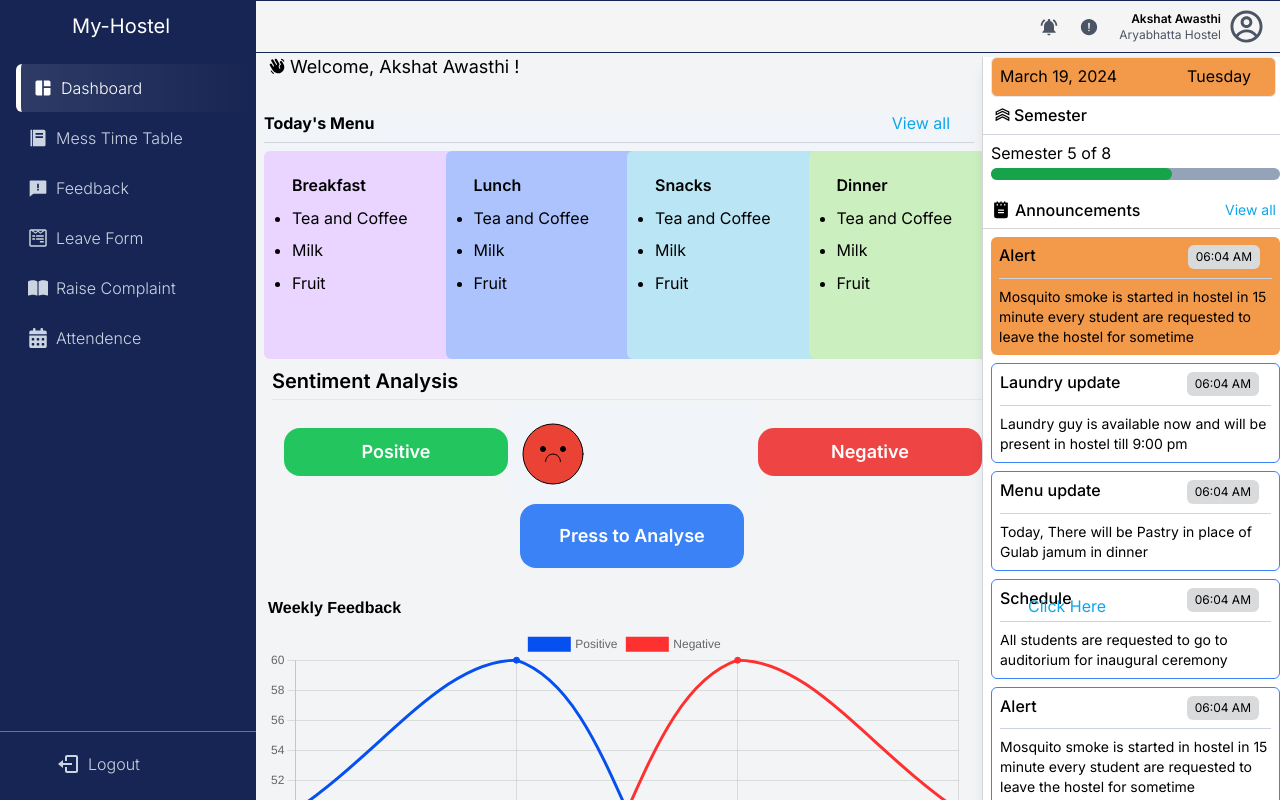
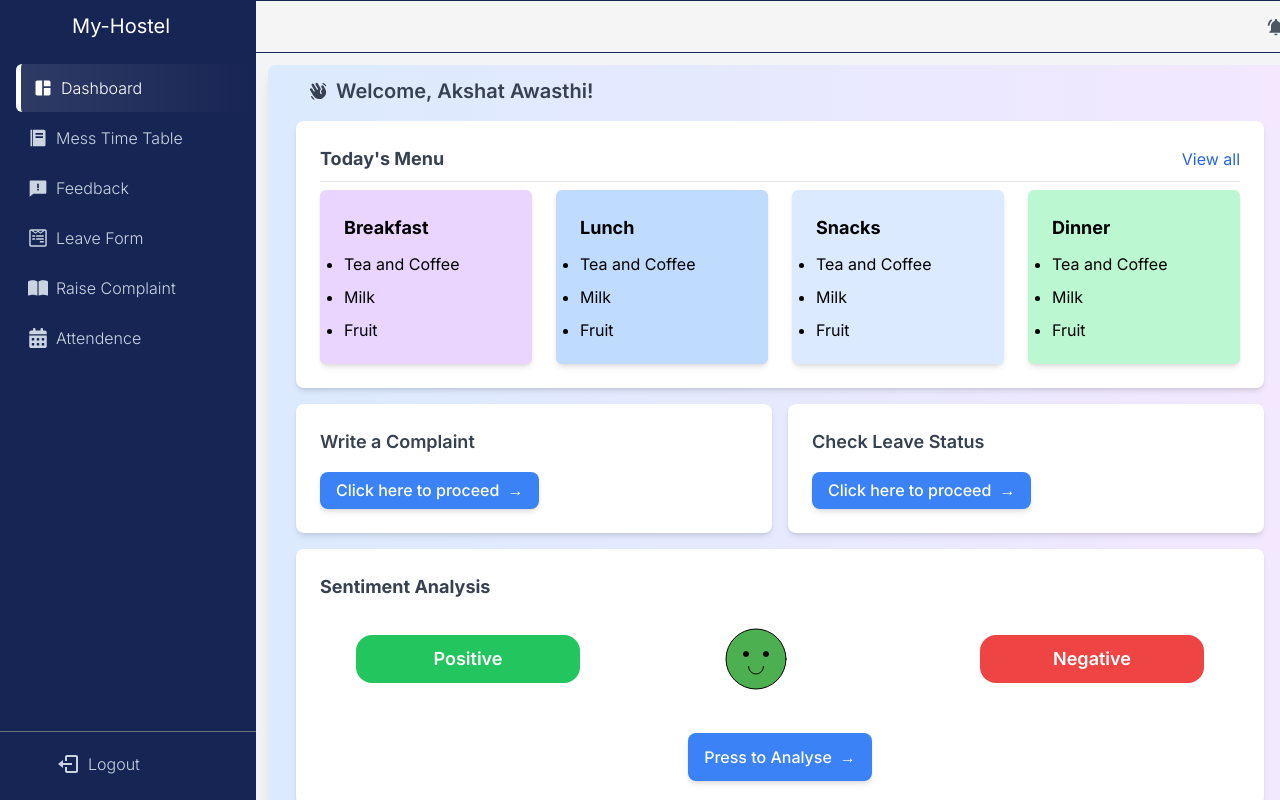
Before and after one commit to Akshat-Awasthi/My-Hostel, a React (Vite) app: page / in a window 1280 px wide. Built offline with nearby package versions, Linux system fonts and the light colour scheme; sample sign-in values are in the browser's storage.

Commit message:
Dashboard fix

```diff
--- a/package.json
+++ b/package.json
@@ -20,6 +20,7 @@
     "react-dom": "^18.2.0",
     "react-fontawesome": "^1.7.1",
     "react-icons": "^5.3.0",
+    "react-p5": "^1.4.1",
     "react-router-dom": "^6.22.3"
   },
   "devDependencies": {
--- a/src/Components/Animation/P5Sketch.jsx
+++ b/src/Components/Animation/P5Sketch.jsx
@@ -15,14 +15,14 @@ const P5Sketch = () => {
 
 
             p.setup = () => {
-                p.createCanvas(250, 100);
+                p.createCanvas(400, 100);
                 faceX = p.width / 2; // Start face at the middle of the canvas
             };
 
 
             p.draw = () => {
                 // Set the background color to slate-100 (approximation)
-                p.background(241, 245, 249);
+                p.background(255, 255, 255);
 
                 // Update the position of the face
                 faceX += faceSpeed * faceDirection;
--- a/src/Components/Dashboard.jsx
+++ b/src/Components/Dashboard.jsx
@@ -1,36 +1,31 @@
-import React, { useEffect, useState } from 'react'
-import { Chart as ChartJS, defaults } from "chart.js/auto";
-import { Bar, Doughnut, Line } from "react-chartjs-2";
-import { PiHandWavingFill } from "react-icons/pi";
+import React, { useEffect, useState } from 'react';
+import { Chart as ChartJS, defaults } from 'chart.js/auto';
+import { Bar, Doughnut, Line } from 'react-chartjs-2';
+import { PiHandWavingFill } from 'react-icons/pi';
 import { Link, useNavigate } from 'react-router-dom';
 import Rightbar from './Rightbar';
-import StudentProfile from "./lib/const/StudentProfile.json"
-import WeekFeedback from "./lib/const/WeekFeedback.json"
-import TodayMenu from "./lib/const/TodayMenu.json"
+import StudentProfile from './lib/const/StudentProfile.json';
+import WeekFeedback from './lib/const/WeekFeedback.json';
+import TodayMenu from './lib/const/TodayMenu.json';
 import P5Sketch from './Animation/P5Sketch';
-
 
 defaults.maintainAspectRatio = false;
 defaults.responsive = true;
 defaults.plugins.title.display = true;
-defaults.plugins.title.align = "start";
+defaults.plugins.title.align = 'start';
 defaults.plugins.title.font.size = 16;
-defaults.plugins.title.color = "black";
-
+defaults.plugins.title.color = 'black';
 
 function Dashboard() {
-    const [LoadingTime,setLoadingTime] = useState(false);
+  const [LoadingTime, setLoadingTime] = useState(false);
   const navigate = useNavigate();
   const timeoutRef = React.useRef(null);
 
   const handleButton = () => {
     setLoadingTime(true);
-
     timeoutRef.current = setTimeout(() => {
       setLoadingTime(false);
     }, 5000);
-
-
     setTimeout(() => {
       navigate('/sentiment');
     }, 1000);
@@ -44,26 +39,28 @@ function Dashboard() {
     };
   }, []);
 
-    const colors = ['bg-purple-200', 'bg-[#ACC3FD]', 'bg-[#BAE5F5]', 'bg-[#CCEFBF]'];
+  const colors = ['bg-purple-200', 'bg-blue-200', 'bg-blue-100', 'bg-green-200'];
   const name = StudentProfile[0].name;
+
   return (
-        <div className='flex flex-row justify-between'>
-            <div className='flex flex-col w-3/4'>
-            <div className='flex flex-row pl-3 pb-6 text-lg'>
-                    <div className='text-lg pt-1'><PiHandWavingFill /></div>
-                    <h1 className='pl-1'>Welcome, {name} !</h1>
+    <div className='flex flex-row justify-between w-full p-3  min-h-screen '>
+      <div className='flex flex-col gap-4 w-full bg-gradient-to-r from-blue-100 to-purple-100 mr-2 px-7 py-3 rounded-lg shadow-lg'>
+        <div className='flex flex-row items-center pl-3 text-xl font-semibold text-gray-700'>
+          <div className='text-xl pr-2'><PiHandWavingFill /></div>
+          <h1>Welcome, {name}!</h1>
         </div>
-            <div className='flex flex-row'>
-                        <div className='flex flex-col w-full h-auto m-2 bg-slate-100'>
-                            <div className='flex flex-row mb-2 border-b-[1px] border-gray-300'>
-                                <h2 className='mb-2 font-bold flex-1'>Today's Menu</h2>
-                                <Link to='/Menu' className='mr-6'>View all</Link>
+
+        {/* Today's Menu */}
+        <div className='p-6 rounded-lg  bg-white shadow-md w-full'>
+          <div className='flex flex-row justify-between items-center border-b pb-2 mb-2  relative'>
+            <h2 className='text-lg font-bold text-gray-700'>Today's Menu</h2>
+            <Link to='/Menu' className='text-blue-600 hover:underline'>View all</Link>
           </div>
-                            <div className='grid grid-cols-1 sm:grid-cols-2 lg:grid-cols-4 gap-4 w-full h-auto'>
+          <div className='grid grid-cols-1 md:grid-cols-2 lg:grid-cols-4 gap-6'>
             {TodayMenu.map((item, index) => (
-                                    <div key={item.time} className={`mr-6 w-48 h-52 p-6 pl-7 rounded-md ${colors[index % colors.length]}`}>
+              <div key={item.time} className={`w-full h-auto p-6 rounded-md ${colors[index % colors.length]} shadow-md`}>
                 <ul className='flex flex-col gap-3'>
-                                            <li className='font-semibold'>{item.time}</li>
+                  <li className='font-bold text-lg'>{item.time}</li>
                   <li className='list-disc'>{item.item1}</li>
                   <li className='list-disc'>{item.item2}</li>
                   <li className='list-disc'>{item.item3}</li>
@@ -71,72 +68,79 @@ function Dashboard() {
               </div>
             ))}
           </div>
+        </div>
 
+        {/* Action Buttons */}
+        <div className='flex flex-row justify-between gap-4'>
+          <div className='p-6 rounded-lg  bg-white shadow-md w-full'>
+            <h1 className='text-lg font-semibold mb-4 text-gray-700'>Write a Complaint</h1>
+            <button className='flex items-center px-4 py-2 bg-blue-500 text-white font-medium rounded-lg shadow-md hover:bg-blue-600 focus:outline-none focus:ring-2 focus:ring-blue-300'>
+              Click here to proceed
+              <span className='ml-2'>→</span>
+            </button>
+          </div>
+          <div className='p-6 rounded-lg bg-white shadow-md w-full'>
+            <h1 className='text-lg font-semibold mb-4 text-gray-700'>Check Leave Status</h1>
+            <button className='flex items-center px-4 py-2 bg-blue-500 text-white font-medium rounded-lg shadow-md hover:bg-blue-600 focus:outline-none focus:ring-2 focus:ring-green-300'>
+              Click here to proceed
+              <span className='ml-2'>→</span>
+            </button>
           </div>
         </div>
 
-                <div>
-                    <div className='flex flex-col mb-1'>
-                        <h2 className='flex-1 ml-4 text-xl pb-1 border-b-[1px] font-semibold'>Sentiment Analysis</h2>
+        {/* Sentiment Analysis */}
+        <div className='bg-white p-6 rounded-lg  shadow-md'>
+          <h2 className='text-lg font-bold mb-2 text-gray-700'>Sentiment Analysis</h2>
+          <div className='flex flex-row justify-between items-center ml-9 mr-9'>
+            <button type='button' className='text-lg w-56 h-12 font-semibold text-white bg-green-500 border border-transparent px-6 py-2 rounded-2xl hover:bg-white hover:text-green-500 hover:border-green-500 transition duration-300 ease-in-out'>Positive</button>
+            <div className=''><P5Sketch /></div>
+            <button type='button' className='text-lg w-56 h-12 font-semibold text-white bg-red-500 border border-transparent px-6 py-2 rounded-2xl hover:bg-white hover:text-red-500 hover:border-red-500 transition duration-300 ease-in-out'>Negative</button>
           </div>
-                    <div className='flex flex-row'>
-                        <button type='button' className="text-lg w-56 h-12 ml-7 mt-6 font-semibold text-white bg-green-500 border border-transparent px-6 py-2 rounded-2xl hover:bg-white hover:text-green-500 hover:border-green-500 hover:cursor-not-allowed  transition duration-300 ease-in-out">Positive</button>
-                        <div><P5Sketch /></div>
-                        <button type='button' className="text-lg w-56 h-12 mt-6 font-semibold text-white bg-red-500 border border-transparent px-6 py-2 rounded-2xl hover:bg-white hover:text-red-500 hover:border-red-500 hover:cursor-not-allowed transition duration-300 ease-in-out">Negative</button>
+          <div className='flex justify-center mt-6'>
+            <button type='button' onClick={handleButton} className={`flex items-center px-4 py-2 bg-blue-500 text-white font-medium h-[3rem] rounded-lg shadow-md hover:bg-blue-600 focus:outline-none focus:ring-2 focus:ring-green-300 ${LoadingTime ? 'cursor-progress' : 'cursor-pointer'} transition duration-300 ease-in-out`}>Press to Analyse <span className='ml-2'>→</span></button>
           </div>
-                    <div className='ml-2'>
-                    <button type='button' onClick={handleButton} className={`text-lg w-56 h-16 ml-64 font-semibold text-white bg-blue-500 border border-transparent px-6 py-2 rounded-2xl hover:bg-white hover:text-blue-500 hover:border-blue-500 ${LoadingTime ? 'cursor-progress' : 'cursor-default'} transition duration-300 ease-in-out`}>Press to Analyse</button>
         </div>
 
+        {/* Weekly Feedback Chart */}
+        <div className='bg-white p-6 rounded-lg shadow-md'>
+          <div className='flex justify-between items-center mb-6'>
+            <h2 className='text-xl font-bold text-gray-700'>Weekly Feedback</h2>
+            <Link to='/chart' className='text-blue-600 hover:underline'>Click Here</Link>
           </div>
-                <div className='flex flex-col pl-3'>
-                    <div className='h-[50vh] mb-4 '>
-                        <div className='transform translate-x-[760px] translate-y-7' ><Link to='/chart' >Click Here</Link></div>
-                        <div className='h-full'>
+          <div className='h-[50vh]'>
             <Line
               data={{
                 labels: WeekFeedback.map((data) => data.label),
                 datasets: [
                   {
-                                        label: "Positive",
+                    label: 'Positive',
                     data: WeekFeedback.map((data) => data.Positive),
-                                        backgroundColor: "#064FF0",
-                                        borderColor: "#064FF0",
+                    borderColor: '#64b5f6',
+                    tension: 0.4,
+
                   },
                   {
-                                        label: "Negative",
+                    label: 'Negative',
                     data: WeekFeedback.map((data) => data.Negative),
-                                        backgroundColor: "#FF3030",
-                                        borderColor: "#FF3030",
+
+                    borderColor: '#ef5350',
+                    tension: 0.4,
+
                   },
-                                ]
+                ],
               }}
-                            options={{
-                                elements: {
-                                    line: {
-                                        tension: 0.4
-                                    },
-                                },
-                                plugins: {
-                                    title: {
-                                        text: "Weekly Feedback",
-                                    },
-                                },
-                            }} />
+
+            />
           </div>
-
-                    </div>
-
-                    <div className='h-[100vh] mt-2'></div>
         </div>
       </div>
 
-            <div >
+      {/* Right Sidebar */}
+      <div>
         <Rightbar />
       </div>
-
     </div>
   );
 }
 
-export default Dashboard
+export default Dashboard;
--- a/src/Components/Rightbar.jsx
+++ b/src/Components/Rightbar.jsx
@@ -27,7 +27,7 @@ const Rightbar = () => {
 
     return (
         <div
-            className="bg-white shadow-lg border-l border-gray-300 w-full w-[300px] right-0"
+            className="bg-white shadow-lg border-l border-gray-300 w-full w-[400px] right-0"
             style={{ zIndex: 1000 }}
         >
             <div className="h-12">
```
Also changed, not shown: 1 other file (tests, documents, lock files or other folders). Lines whose indentation alone changed are shown as unchanged.
